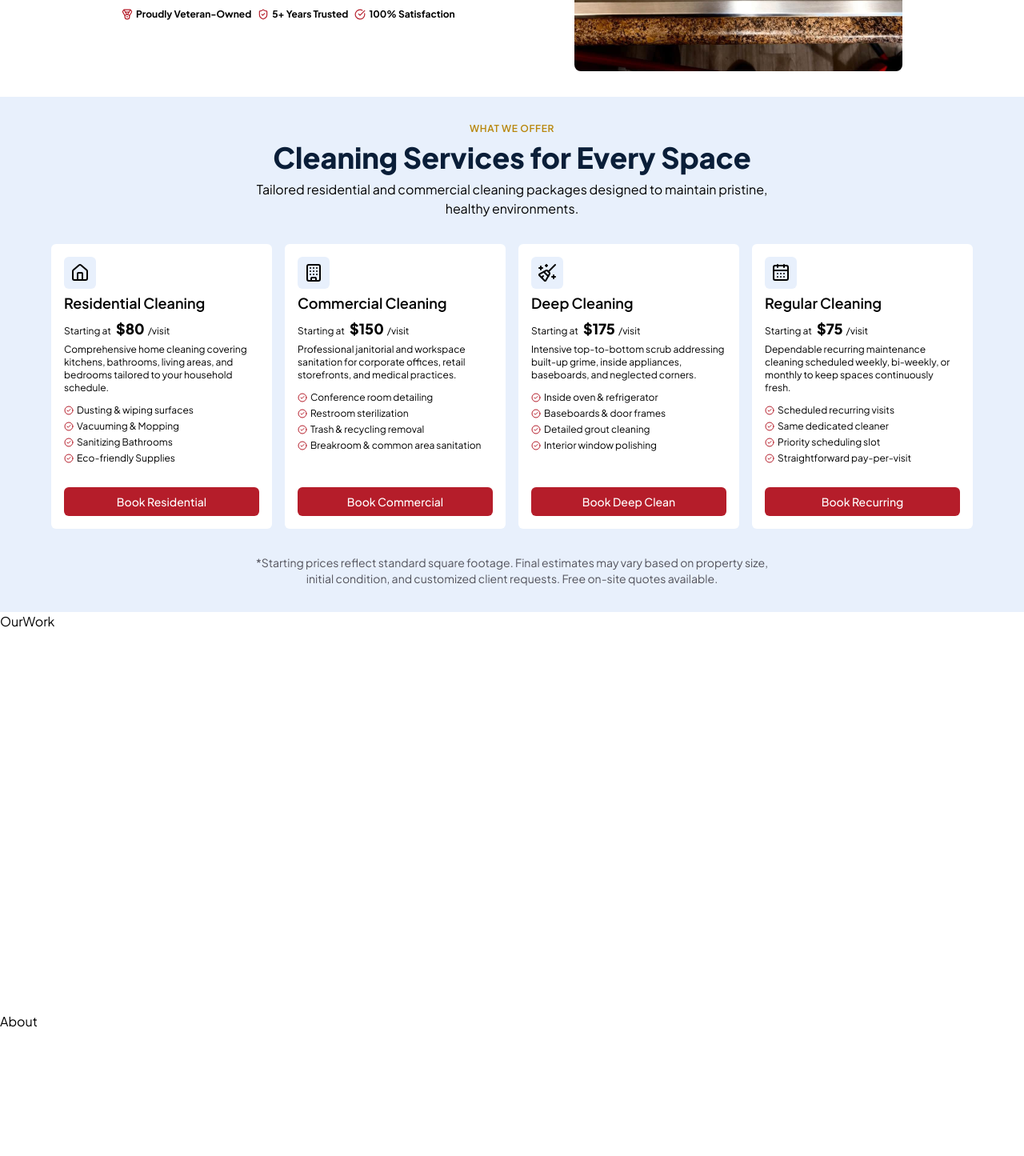
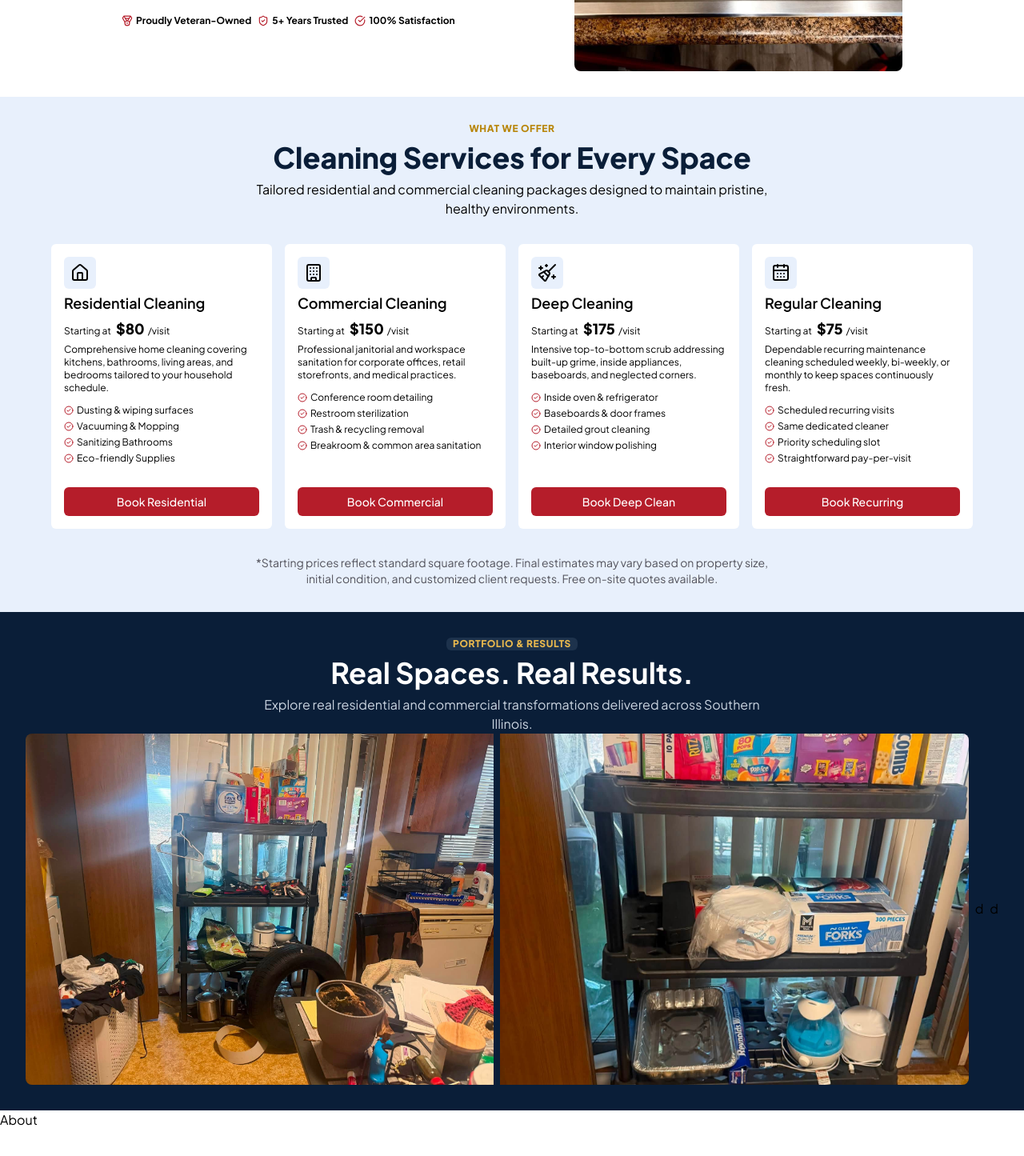
Before and after one commit to NehemiahBrown/MerriClean-Solutions, a React (Vite) app: page / in a window 1280 px wide. Shown: the part 423-1868 px from the top of the page at 80% size. Built offline with nearby package versions, Linux system fonts and the light colour scheme.

Commit message:
began working on portfolio section

```diff
--- a/src/components/Hero.jsx
+++ b/src/components/Hero.jsx
@@ -6,10 +6,12 @@ export default function Hero() {
       <div className="flex flex-col lg:flex-row items-center justify-center gap-12 max-w-5xl mx-auto w-full md:px-6">
         <div className="flex flex-col gap-5 w-full lg:flex-1 min-w-0">
           <div className="flex items-center bg-surface-color px-2 py-1 rounded-md self-start">
-            <p className="text-xs uppercase tracking-wider font-bold">pristine quality assured</p>
+            <p className="text-xs uppercase tracking-wider font-bold">
+              pristine quality assured
+            </p>
             <ChevronRight className="text-secondary-color" size={16} />
           </div>
-          <h1 className="text-4xl font-extrabold">
+          <h1 className="text-5xl font-extrabold">
             Clean Spaces.
             <span className="block text-secondary-color">Fresh Starts.</span>
           </h1>
--- a/src/components/OurWork.jsx
+++ b/src/components/OurWork.jsx
@@ -1,7 +1,45 @@
 export default function OurWork() {
   return (
-    <section id="our-work" className="h-[500px]">
-      OurWork
+    <section
+      id="our-work"
+      className="bg-secondary-background scroll-mt-20 py-8 px-8 w-full"
+    >
+      <div>
+        <div class="flex flex-col justify-center items-center gap-2 text-center">
+          <p className="uppercase text-tertiary-color tracking-wider font-extrabold text-xs bg-teritary-background px-2 rounded-md">
+            portfolio & results
+          </p>
+          <h2 className="text-card-color font-bold text-4xl">
+            Real Spaces. Real Results.
+          </h2>
+          <p className="text-[#CBD5E1] max-w-2xl mx-auto">
+            Explore real residential and commercial transformations delivered
+            across Southern Illinois.
+          </p>
+        </div>
+      </div>
+      <div className="flex flex-col justify-center items-center md:flex-row gap-2">
+        <div className="w-full overflow-hidden rounded-lg">
+          <div className="flex gap-2">
+            <div className="flex-1 min-w-0 aspect-[4/3] overflow-hidden">
+              <img
+                className="w-full h-full object-cover"
+                src="src\assets\dirtyshelf.jpg"
+                alt="An unorganized living space."
+              />
+            </div>
+            <div className="flex-1 min-w-0 aspect-[4/3] overflow-hidden">
+              <img
+                className="w-full h-full object-cover"
+                src="src\assets\cleanshelf.jpg"
+                alt="An organized living space."
+              />
+            </div>
+          </div>
+        </div>
+        <div>d</div>
+        <div>d</div>
+      </div>
     </section>
   );
 }
--- a/src/components/Services.jsx
+++ b/src/components/Services.jsx
@@ -1,18 +1,40 @@
-import { House, Building, BroomSparkles, CalendarDays, CircleCheck } from "lucide-react";
+import {
+  House,
+  Building,
+  BroomSparkles,
+  CalendarDays,
+  CircleCheck,
+} from "lucide-react";
 export default function Services() {
   return (
-    <section id="services" className="scroll-mt-20 py-8 px-8 w-full bg-surface-color">
+    <section
+      id="services"
+      className="scroll-mt-20 py-8 px-8 w-full bg-surface-color"
+    >
       <div className="flex flex-col gap-2 text-center mx-auto">
-        <p className="text-xs font-semibold uppercase tracking-wider mx-auto text-muted-gold">What we offer</p>
-        <h2 className="text-4xl font-extrabold text-primary-color">Cleaning Services for Every Space</h2>
-        <p className="max-w-2xl mx-auto">Tailored residential and commercial cleaning packages designed to maintain pristine, healthy environments.</p>
+        <p className="text-xs font-extrabold uppercase tracking-wider mx-auto text-muted-gold">
+          What we offer
+        </p>
+        <h2 className="text-4xl font-extrabold text-primary-color">
+          Cleaning Services for Every Space
+        </h2>
+        <p className="max-w-2xl mx-auto">
+          Tailored residential and commercial cleaning packages designed to
+          maintain pristine, healthy environments.
+        </p>
       </div>
       <div className="mt-8 max-w-6xl grid grid-cols-1 md:grid-cols-2 lg:grid-cols-4 gap-4 w-full mx-auto">
         <div className="flex flex-col gap-1 bg-card-color p-4 rounded-md">
           <House size={40} className="bg-surface-color p-2 rounded-md" />
           <p className="text-lg font-semibold">Residential Cleaning</p>
-          <p className="text-xs">Starting at &nbsp; <span className="font-extrabold text-lg">$80</span> &nbsp;/visit</p>
-          <p className="text-xs">Comprehensive home cleaning covering kitchens, bathrooms, living areas, and bedrooms tailored to your household schedule.</p>
+          <p className="text-xs">
+            Starting at &nbsp;{" "}
+            <span className="font-extrabold text-lg">$80</span> &nbsp;/visit
+          </p>
+          <p className="text-xs">
+            Comprehensive home cleaning covering kitchens, bathrooms, living
+            areas, and bedrooms tailored to your household schedule.
+          </p>
           <div className="mt-2 flex flex-col gap-1">
             <div className="flex items-center gap-1">
               <CircleCheck className="text-secondary-color" size={12} />
@@ -30,7 +52,6 @@ export default function Services() {
               <CircleCheck className="text-secondary-color" size={12} />
               <p className="text-xs">Eco-friendly Supplies</p>
             </div>
-
           </div>
           <div className="mt-auto pt-6 w-full">
             <a
@@ -44,8 +65,14 @@ export default function Services() {
         <div className="flex flex-col gap-1 bg-card-color p-4 rounded-md">
           <Building size={40} className="bg-surface-color p-2 rounded-md" />
           <p className="text-lg font-semibold">Commercial Cleaning</p>
-          <p className="text-xs">Starting at &nbsp; <span className="font-extrabold text-lg">$150</span> &nbsp;/visit</p>
-          <p className="text-xs">Professional janitorial and workspace sanitation for corporate offices, retail storefronts, and medical practices.</p>
+          <p className="text-xs">
+            Starting at &nbsp;{" "}
+            <span className="font-extrabold text-lg">$150</span> &nbsp;/visit
+          </p>
+          <p className="text-xs">
+            Professional janitorial and workspace sanitation for corporate
+            offices, retail storefronts, and medical practices.
+          </p>
           <div className="mt-2 flex flex-col gap-1">
             <div className="flex items-center gap-1">
               <CircleCheck className="text-secondary-color" size={12} />
@@ -63,7 +90,6 @@ export default function Services() {
               <CircleCheck className="text-secondary-color" size={12} />
               <p className="text-xs">Breakroom & common area sanitation</p>
             </div>
-
           </div>
           <div className="mt-auto pt-6 w-full">
             <a
@@ -75,10 +101,19 @@ export default function Services() {
           </div>
         </div>
         <div className="flex flex-col gap-1 bg-card-color p-4 rounded-md">
-          <BroomSparkles size={40} className="bg-surface-color p-2 rounded-md" />
+          <BroomSparkles
+            size={40}
+            className="bg-surface-color p-2 rounded-md"
+          />
           <p className="text-lg font-semibold">Deep Cleaning</p>
-          <p className="text-xs">Starting at &nbsp; <span className="font-extrabold text-lg">$175</span> &nbsp;/visit</p>
-          <p className="text-xs">Intensive top-to-bottom scrub addressing built-up grime, inside appliances, baseboards, and neglected corners.</p>
+          <p className="text-xs">
+            Starting at &nbsp;{" "}
+            <span className="font-extrabold text-lg">$175</span> &nbsp;/visit
+          </p>
+          <p className="text-xs">
+            Intensive top-to-bottom scrub addressing built-up grime, inside
+            appliances, baseboards, and neglected corners.
+          </p>
           <div className="mt-2 flex flex-col gap-1">
             <div className="flex items-center gap-1">
               <CircleCheck className="text-secondary-color" size={12} />
@@ -109,8 +144,14 @@ export default function Services() {
         <div className="flex flex-col gap-1 bg-card-color p-4 rounded-md">
           <CalendarDays size={40} className="bg-surface-color p-2 rounded-md" />
           <p className="text-lg font-semibold">Regular Cleaning</p>
-          <p className="text-xs">Starting at &nbsp; <span className="font-extrabold text-lg">$75</span> &nbsp;/visit</p>
-          <p className="text-xs">Dependable recurring maintenance cleaning scheduled weekly, bi-weekly, or monthly to keep spaces continuously fresh.</p>
+          <p className="text-xs">
+            Starting at &nbsp;{" "}
+            <span className="font-extrabold text-lg">$75</span> &nbsp;/visit
+          </p>
+          <p className="text-xs">
+            Dependable recurring maintenance cleaning scheduled weekly,
+            bi-weekly, or monthly to keep spaces continuously fresh.
+          </p>
           <div className="mt-2 flex flex-col gap-1">
             <div className="flex items-center gap-1">
               <CircleCheck className="text-secondary-color" size={12} />
@@ -140,9 +181,12 @@ export default function Services() {
         </div>
       </div>
       <div className="mt-8 text-center mx-auto">
-        <p className="max-w-2xl mx-auto text-sm text-muted-text">*Starting prices reflect standard square footage. Final estimates may vary based on property size, initial condition, and customized client requests. Free on-site quotes available.</p>
+        <p className="max-w-2xl mx-auto text-sm text-muted-text">
+          *Starting prices reflect standard square footage. Final estimates may
+          vary based on property size, initial condition, and customized client
+          requests. Free on-site quotes available.
+        </p>
       </div>
-
     </section>
   );
 }
--- a/src/index.css
+++ b/src/index.css
@@ -4,20 +4,20 @@
   --color-primary-color: #0a1e38;
   --color-secondary-color: #b51d2a;
   --color-tertiary-color: #e8b84e;
-  --color-surface-color: #E8F0FC;
+  --color-surface-color: #e8f0fc;
   --color-card-color: #ffffff;
-  --color-muted-gold: #B8860B;
+  --color-muted-gold: #b8860b;
 
   /* Background Colors */
   --color-primary-background: #f7f9ff;
   --color-secondary-background: #0a1e38;
-  --color-teritary-background: #E8F0FC;
+  --color-teritary-background: #1d324c;
   --color-button-background: #b51d2a;
 
   --color-primary-text: #0a1e38;
   --color-secondary-text: #475569;
   --color-light-text: #ffffff;
-  --color-muted-text: #52525B;
+  --color-muted-text: #52525b;
 }
 
 body {
```
